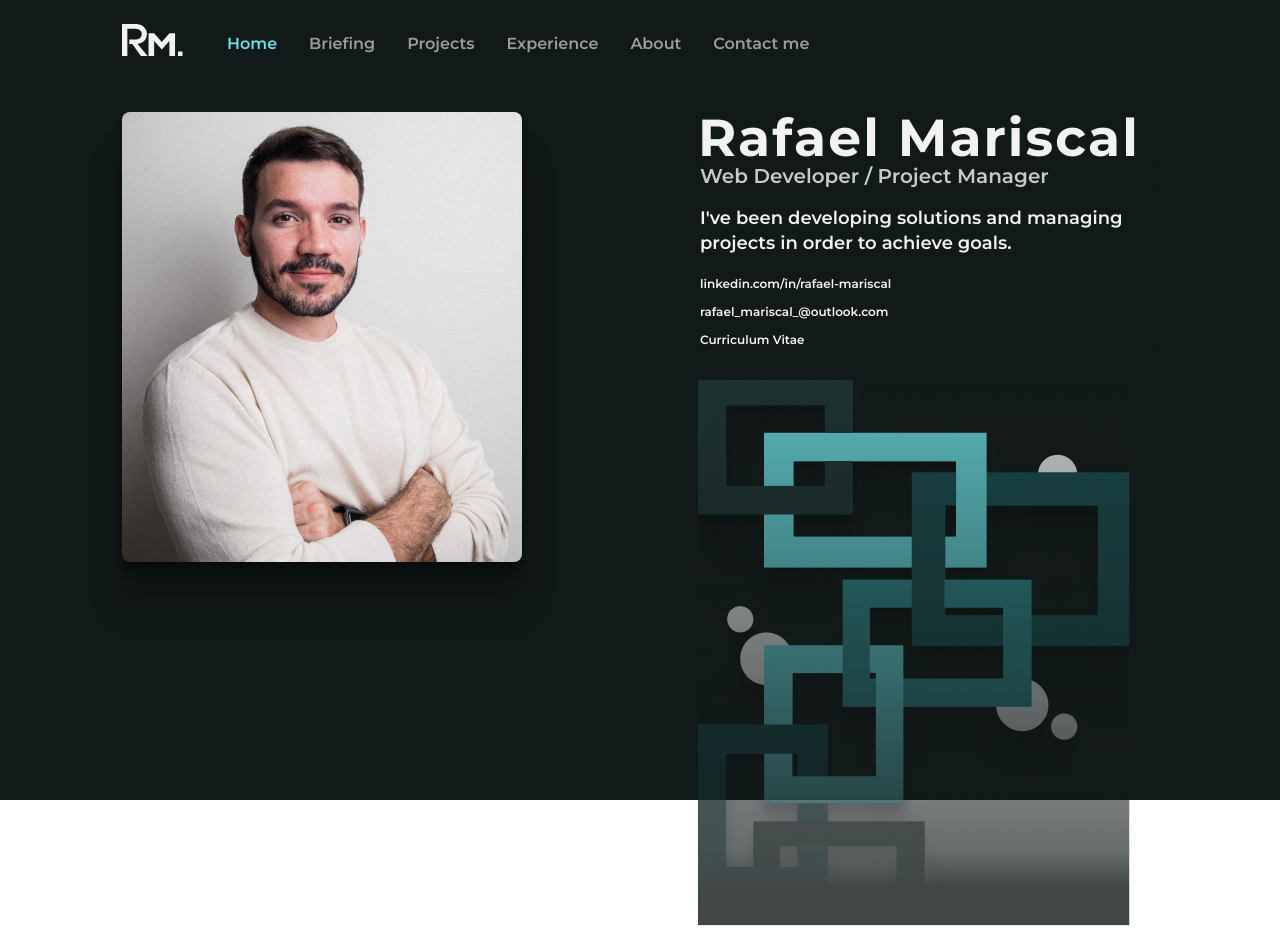
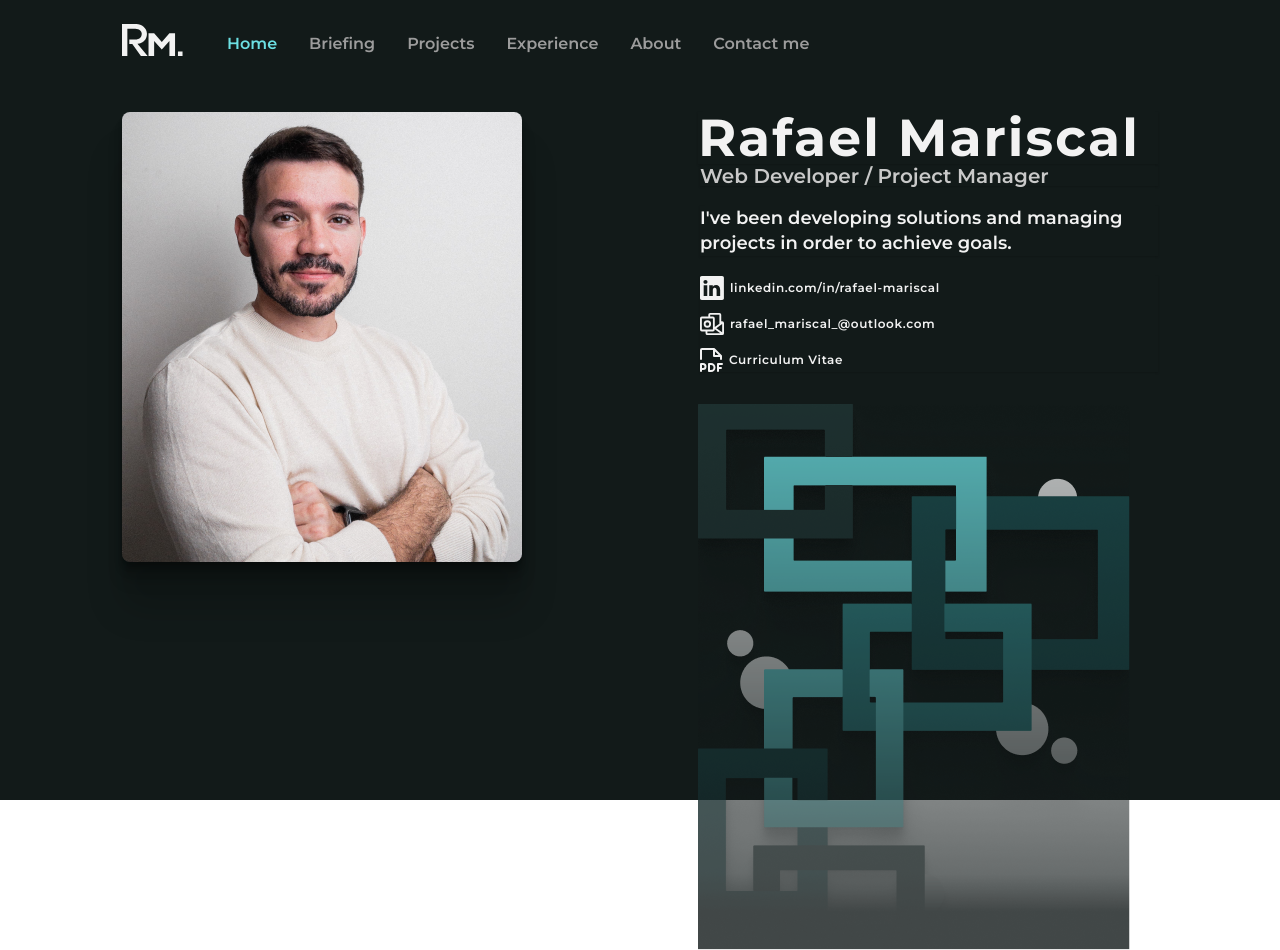
Before and after one commit to RafaelMariscal/portfolio, a Next.js app: page / in a window 1280 px wide. Before the commit the page ends 926 px from the top, so only its background shows below. Built offline with nearby package versions, Linux system fonts and the light colour scheme.

Commit message:
Add: Custom Links with Icons component and styles

```diff
--- a/src/app/page.tsx
+++ b/src/app/page.tsx
@@ -2,9 +2,12 @@ import NavLogo from '@/assets/NavLogo'
 import NavLinks from '@/components/NavLinks'
 import Image from 'next/image'
 import Link from 'next/link'
+import CustomLink from '@/components/CustomLink'
 import HeroImg from '../assets/Hero.png'
 import Rectangle from '../assets/Squares.png'
-import CustomLink from '@/components/CustomLink'
+import FilePdf from '@/assets/icons/FilePdf'
+import LinkedInIcon from '@/assets/icons/LinkedInIcon'
+import MsOutlookIcon from '@/assets/icons/MsOutlookIcon'
 
 export default function Home() {
   return (
@@ -42,9 +45,15 @@ export default function Home() {
             achieve goals.
           </h3>
           <div className="ml-[0.125rem] flex flex-col gap-3 shadow-custom-text mb-8">
-            <CustomLink href={''} text="linkedin.com/in/rafael-mariscal" />
-            <CustomLink href={''} text="rafael_mariscal_@outlook.com" />
-            <CustomLink href={''} text="Curriculum Vitae" />
+            <CustomLink href={''} text="linkedin.com/in/rafael-mariscal">
+              <LinkedInIcon />
+            </CustomLink>
+            <CustomLink href={''} text="rafael_mariscal_@outlook.com">
+              <MsOutlookIcon />
+            </CustomLink>
+            <CustomLink href={''} text="Curriculum Vitae">
+              <FilePdf />
+            </CustomLink>
           </div>
           <Image
             src={Rectangle}
--- /dev/null
+++ b/src/assets/icons/FilePdf.tsx
@@ -0,0 +1,25 @@
+import { SVGProps } from 'react'
+
+export default function FilePdf(props: SVGProps<SVGSVGElement>) {
+  return (
+    <svg
+      xmlns="http://www.w3.org/2000/svg"
+      width={23}
+      height={24}
+      fill="none"
+      {...props}
+    >
+      <g clipPath="url(#a)">
+        <path
+          fill="#F2F2F2"
+          d="M23 16a1 1 0 0 1-1 1h-3v2h2a1 1 0 0 1 0 2h-2v2a1 1 0 0 1-2 0v-7a1 1 0 0 1 1-1h4a1 1 0 0 1 1 1ZM6.5 18.5A3.5 3.5 0 0 1 3 22H2v1a1 1 0 1 1-2 0v-7a1 1 0 0 1 1-1h2a3.5 3.5 0 0 1 3.5 3.5Zm-2 0A1.5 1.5 0 0 0 3 17H2v3h1a1.5 1.5 0 0 0 1.5-1.5Zm11 1A4.5 4.5 0 0 1 11 24H9a1 1 0 0 1-1-1v-7a1 1 0 0 1 1-1h2a4.5 4.5 0 0 1 4.5 4.5Zm-2 0A2.5 2.5 0 0 0 11 17h-1v5h1a2.5 2.5 0 0 0 2.5-2.5ZM0 11V2a2 2 0 0 1 2-2h12a1 1 0 0 1 .707.292l7 7A1 1 0 0 1 22 8v3a1 1 0 0 1-2 0V9h-6a1 1 0 0 1-1-1V2H2v9a1 1 0 1 1-2 0Zm15-4h3.586L15 3.414V7Z"
+        />
+      </g>
+      <defs>
+        <clipPath id="a">
+          <path fill="#fff" d="M0 0h23v24H0z" />
+        </clipPath>
+      </defs>
+    </svg>
+  )
+}
--- /dev/null
+++ b/src/assets/icons/LinkedInIcon.tsx
@@ -0,0 +1,27 @@
+import { SVGProps } from 'react'
+
+export default function LinkedInIcon(props: SVGProps<SVGSVGElement>) {
+  return (
+    <svg
+      xmlns="http://www.w3.org/2000/svg"
+      width={24}
+      height={24}
+      fill="none"
+      {...props}
+    >
+      <g clipPath="url(#a)">
+        <path
+          fill="#F2F2F2"
+          fillRule="evenodd"
+          d="M1.767.048C.79.048 0 .815 0 1.76v20.48c0 .945.791 1.712 1.767 1.712h20.37c.976 0 1.767-.767 1.767-1.712V1.76c0-.945-.79-1.712-1.767-1.712H1.767ZM7.264 9.29v10.761H3.687V9.291h3.577ZM7.5 5.962c0 1.033-.776 1.86-2.024 1.86h-.023c-1.2 0-1.977-.827-1.977-1.86 0-1.056.8-1.86 2.024-1.86s1.977.804 2 1.86Zm5.32 14.09H9.245s.047-9.751 0-10.761h3.577v1.523c.476-.733 1.327-1.776 3.224-1.776 2.353 0 4.118 1.538 4.118 4.844v6.17h-3.577v-5.756c0-1.447-.518-2.434-1.812-2.434-.988 0-1.577.666-1.835 1.309-.095.229-.118.55-.118.872v6.01Z"
+          clipRule="evenodd"
+        />
+      </g>
+      <defs>
+        <clipPath id="a">
+          <path fill="#fff" d="M0 0h23.904v24H0z" />
+        </clipPath>
+      </defs>
+    </svg>
+  )
+}
--- /dev/null
+++ b/src/assets/icons/MsOutlookIcon.tsx
@@ -0,0 +1,25 @@
+import { SVGProps } from 'react'
+
+export default function MsOutlookIcon(props: SVGProps<SVGSVGElement>) {
+  return (
+    <svg
+      xmlns="http://www.w3.org/2000/svg"
+      width={24}
+      height={24}
+      fill="none"
+      {...props}
+    >
+      <g clipPath="url(#a)">
+        <path
+          fill="#F2F2F2"
+          d="M7.385 8.308a3.692 3.692 0 1 0 0 7.384 3.692 3.692 0 0 0 0-7.384Zm0 5.538a1.846 1.846 0 1 1 0-3.692 1.846 1.846 0 0 1 0 3.692Zm14.769-4.615h-.923V2.769A1.846 1.846 0 0 0 19.385.923h-9.231A1.846 1.846 0 0 0 8.308 2.77v1.846H1.846A1.846 1.846 0 0 0 0 6.462v11.076a1.846 1.846 0 0 0 1.846 1.847h3.692v1.846a1.846 1.846 0 0 0 1.847 1.846h14.769A1.846 1.846 0 0 0 24 21.23V11.077a1.846 1.846 0 0 0-1.846-1.846Zm-12-6.462h9.23v8.913l-4.615 3.333V6.462a1.846 1.846 0 0 0-1.846-1.847h-2.77V2.77ZM1.846 17.54V6.461h11.077v11.076H1.846Zm5.539 3.692v-1.846h5.538a1.846 1.846 0 0 0 1.846-1.847v-.245l5.453 3.938H7.385Zm14.769-.883-5.809-4.194 5.809-4.194v8.388Z"
+        />
+      </g>
+      <defs>
+        <clipPath id="a">
+          <path fill="#fff" d="M0 0h24v24H0z" />
+        </clipPath>
+      </defs>
+    </svg>
+  )
+}
--- a/src/components/CustomLink.tsx
+++ b/src/components/CustomLink.tsx
@@ -12,7 +12,14 @@ export default function CustomLink({
   ...props
 }: CustomLinkProps) {
   return (
-    <Link className="text-xs font-semibold" {...props}>
+    <Link
+      className="
+        text-xs font-semibold flex items-center justify-between w-fit gap-[0.375rem]
+        hover:text-cyan-400 transition-all duration-100 tracking-wider
+        [&_*]:hover:fill-cyan-400 [&_*]:transition-all [&_*]:duration-100
+      "
+      {...props}
+    >
       {children}
       {text}
     </Link>
--- a/src/components/NavLinks/NavLink.tsx
+++ b/src/components/NavLinks/NavLink.tsx
@@ -17,7 +17,7 @@ export default function NavLink({
       <button
         onClick={() => setState(title)}
         className={clsx(
-          'leading-none font-semibold transition-all outline-none',
+          'leading-none font-semibold transition-all outline-none select-none',
           {
             'text-cyan-400': currentState === title,
             'text-gray-300 hover:text-cyan-500 focus:text-cyan-500':
```
Also changed, not shown: src/assets/Rectangles-light.png (deleted), src/assets/Rectangles.png (deleted).
